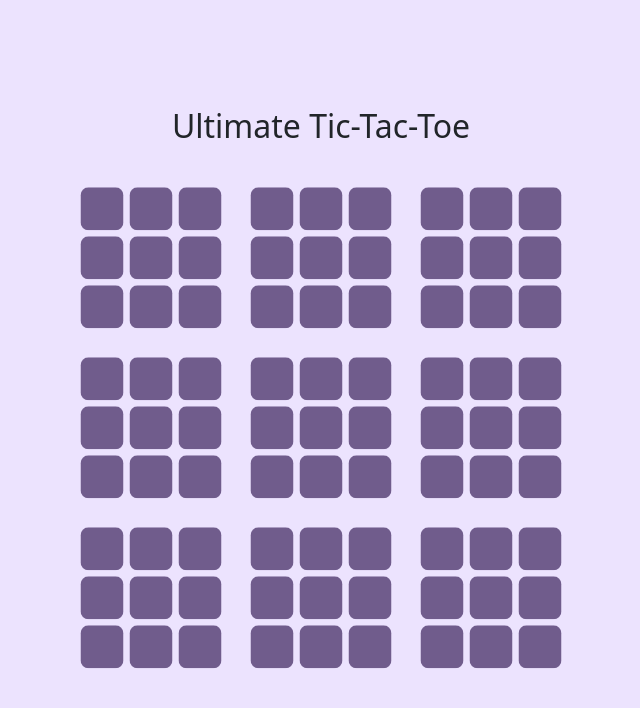
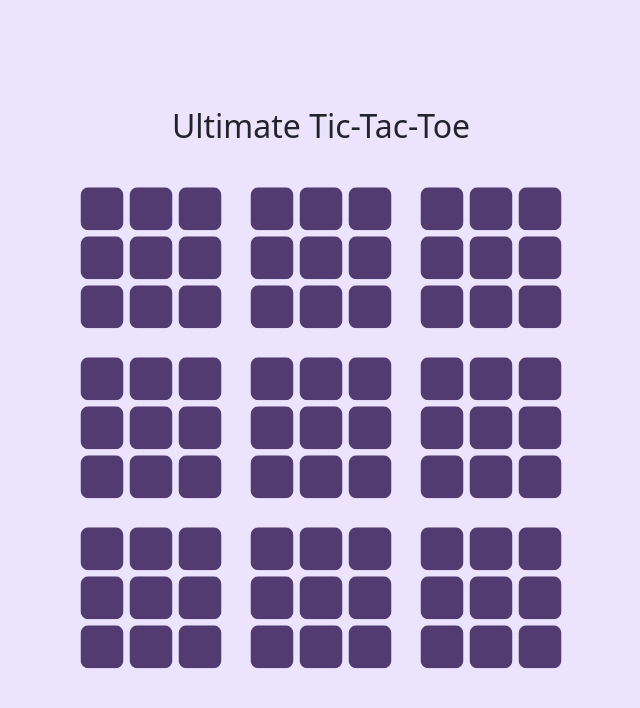
Before and after one commit to Khushi130404/TetraTic, a React (Vite) app: page / in a window 1280 px wide. Shown: the top 708 px of the page, without its empty margins (319-959 px from the left). Built offline with nearby package versions, Linux system fonts and the light colour scheme.

Commit message:
Current Board UI Variation

```diff
--- a/src/components/MainBoard.jsx
+++ b/src/components/MainBoard.jsx
@@ -4,6 +4,7 @@ import styles from "./MainBoard.module.css";
 import "bootstrap/dist/css/bootstrap.min.css";
 
 function MainBoard() {
+
   const initialBoard = Array.from({ length: 3 }, () =>
     Array.from({ length: 3 }, () => "")
   );
--- a/src/components/SmallBoard.jsx
+++ b/src/components/SmallBoard.jsx
@@ -124,11 +124,15 @@ function SmallBoard({
   };
 
   return (
-    <div className={(styles.board)} ref={boardRef} src={winner}>
+    <div className={styles.board} ref={boardRef} src={winner}>
       {board.map((row, rowIndex) => (
         <div className={styles.row} key={rowIndex}>
           {row.map((cell, col) => (
-            <button key={col} onClick={() => handleClick(rowIndex, col)}>
+            <button
+              key={col}
+              onClick={() => handleClick(rowIndex, col)}
+              className={currentBoard ? styles.active : styles.inactive}
+            >
               {cell}
             </button>
           ))}
--- a/src/components/SmallBoard.module.css
+++ b/src/components/SmallBoard.module.css
@@ -22,27 +22,23 @@ button {
   display: flex;
   opacity: 0.6;
   align-items: center;
+  background-color: #1e0342;
   justify-content: center;
   text-align: center;
   border: 3px solid transparent;
   font-weight: 700;
-  background-color: #1E0342;
 }
 
-
 button:hover {
-  background-color: #1E0342;
-  opacity: 0.75;
+  opacity: 0.85;
   border-radius: 8px;
 }
 
 button:focus,
-button:focus-visible
-{
-  border: 2px solid white;
+button:focus-visible {
+  border: 2px solid transparent;
   border-radius: 8px;
-  background-color: #1E0342;
-  opacity: 0.9;
+  opacity: 1;
 }
 
 .centeredImage {
@@ -53,3 +49,11 @@ button:focus-visible
   width: 90px;
   height: 90px;
 }
+
+.active {
+  opacity: 0.75;
+}
+
+.inactive {
+  opacity: 0.5;
+}
```
